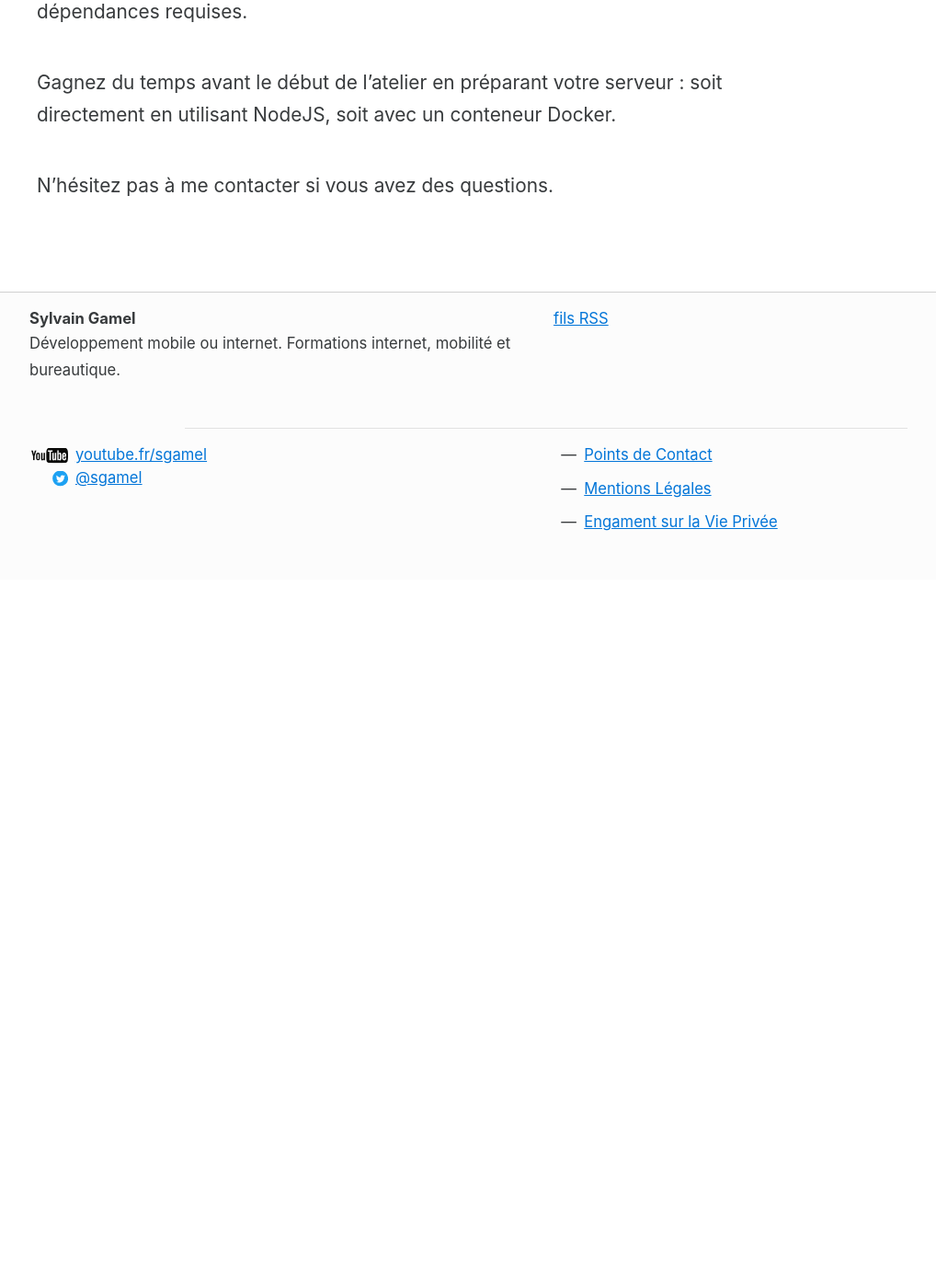
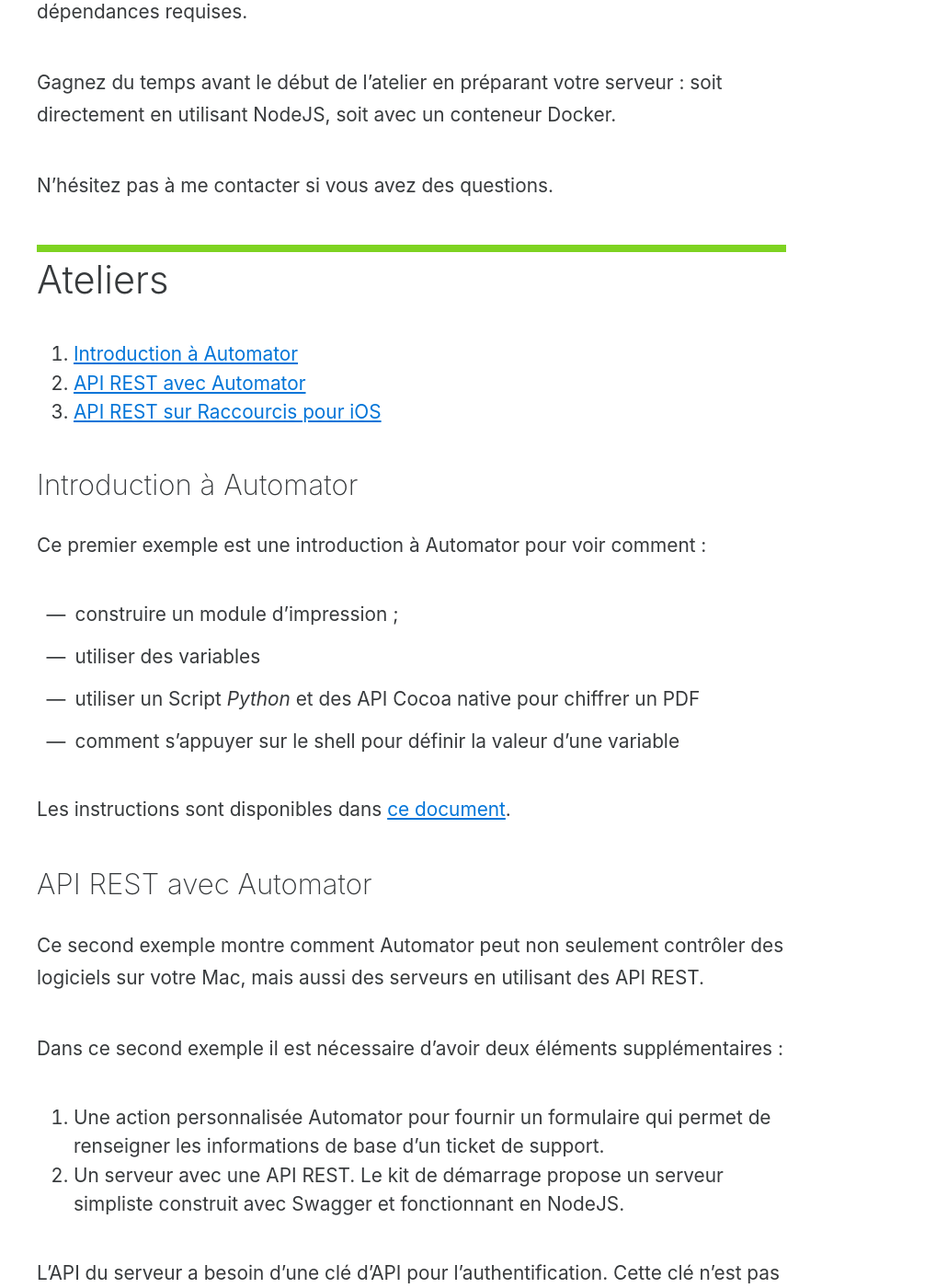
Before and after one commit to Sylvain-Gamel-fr/Sylvain-Gamel-fr.github.io, a Jekyll site: the page built from fr/formations/command-it-2019.md, in a window 1280 px wide and 1400 px high, scrolled down 3166 px. Shown: the whole window at 92% size, without its empty margins (46-1064 px from the left). Built offline with Jekyll 4.4.1, drawn with Linux system fonts in a browser that asks for light colours; before the commit the page ends 3796 px from its top, so only the background shows below that; some of the changed text lies outside the part shown.

Commit message:
update to add workshop outcome

```diff
--- a/fr/formations/command-it-2019.md
+++ b/fr/formations/command-it-2019.md
@@ -88,5 +88,61 @@
 
 N’hésitez pas à me contacter si vous avez des questions.
 
+### Ateliers
+
+1. [Introduction à Automator](#wk1)
+2. [API REST avec Automator](#wk2)
+3. [API REST sur Raccourcis pour iOS](#wk3)
+
+<div id="wk1"></div>
+
+#### Introduction à Automator
+
+
+Ce premier exemple est une introduction à Automator pour voir comment :
+
+- construire un module d'impression ;
+- utiliser des variables
+- utiliser un Script _Python_ et des API Cocoa native pour chiffrer un PDF
+- comment s'appuyer sur le shell pour définir la valeur d'une variable
+
+Les instructions sont disponibles dans [ce document][workshop1].
+
+
+<div id="wk2"></div>
+
+#### API REST avec Automator
+
+Ce second exemple montre comment Automator peut non seulement contrôler des
+logiciels sur votre Mac, mais aussi des serveurs en utilisant des API REST.
+
+Dans ce second exemple il est nécessaire d'avoir deux éléments supplémentaires :
+
+1. Une action personnalisée Automator pour fournir un formulaire
+   qui permet de renseigner les informations de base d'un ticket de support.
+2. Un serveur avec une API REST.
+   Le kit de démarrage propose un serveur simpliste construit avec Swagger et
+   fonctionnant en NodeJS.
+
+L'API du serveur a besoin d'une clé d'API pour l'authentification.
+Cette clé n'est pas transmise comme donnée des requêtes à l'API, mais plus comme
+donnée d'en-tête de celle-ci.
+
+Les instructions sont disponibles dans [ce document][workshop2].
+
+<div id="wk3"></div>
+
+#### API REST sur Raccourcis pour iOS
+
+Les instructions sont disponibles dans [ce document][workshop3].
+
 
 [cit]: https://Command-iT.fr/
+
+[workshop1]: https://s3.eu-central-1.amazonaws.com/assets.sgintech.fr/command-it/presentations/Command-IT+2019+Atelier+01-intro-automator.pdf
+[workshop2]: https://s3.eu-central-1.amazonaws.com/assets.sgintech.fr/command-it/presentations/Command-IT+2019+Atelier+02-creer-ticket.pdf
+[workshop3]: https://s3.eu-central-1.amazonaws.com/assets.sgintech.fr/command-it/presentations/Command-IT+2019+Atelier+03-voir-tickets.pdf
+
+[final1]: https://s3.eu-central-1.amazonaws.com/assets.sgintech.fr/command-it/correctifs/01-service-impression.zip
+[final2]: https://s3.eu-central-1.amazonaws.com/assets.sgintech.fr/command-it/correctifs/02-automator-ticket-support.zip
+[final3]: https://s3.eu-central-1.amazonaws.com/assets.sgintech.fr/command-it/correctifs/03-raccourcis-liste-tickets.zip
--- a/nbproject/private/private.xml
+++ b/nbproject/private/private.xml
@@ -11,9 +11,6 @@
         </file>
     </editor-bookmarks>
     <open-files xmlns="http://www.netbeans.org/ns/projectui-open-files/2">
-        <group>
-            <file>file:/Users/sylvain/web/Sylvain-Gamel-fr.github.io/fr/index.md</file>
-            <file>file:/Users/sylvain/web/Sylvain-Gamel-fr.github.io/fr/formations/command-it-2019.md</file>
-        </group>
+        <group/>
     </open-files>
 </project-private>
```
